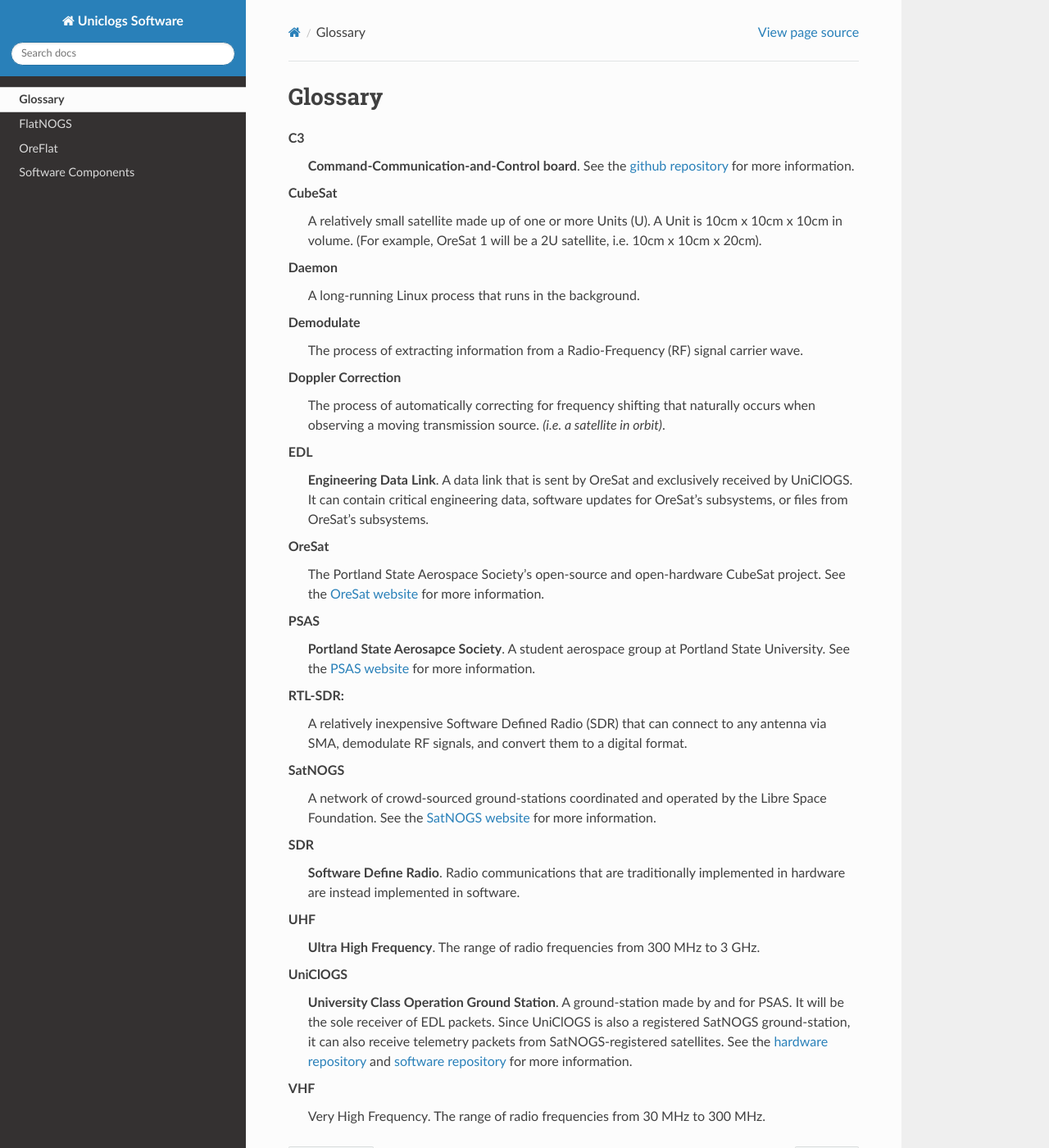
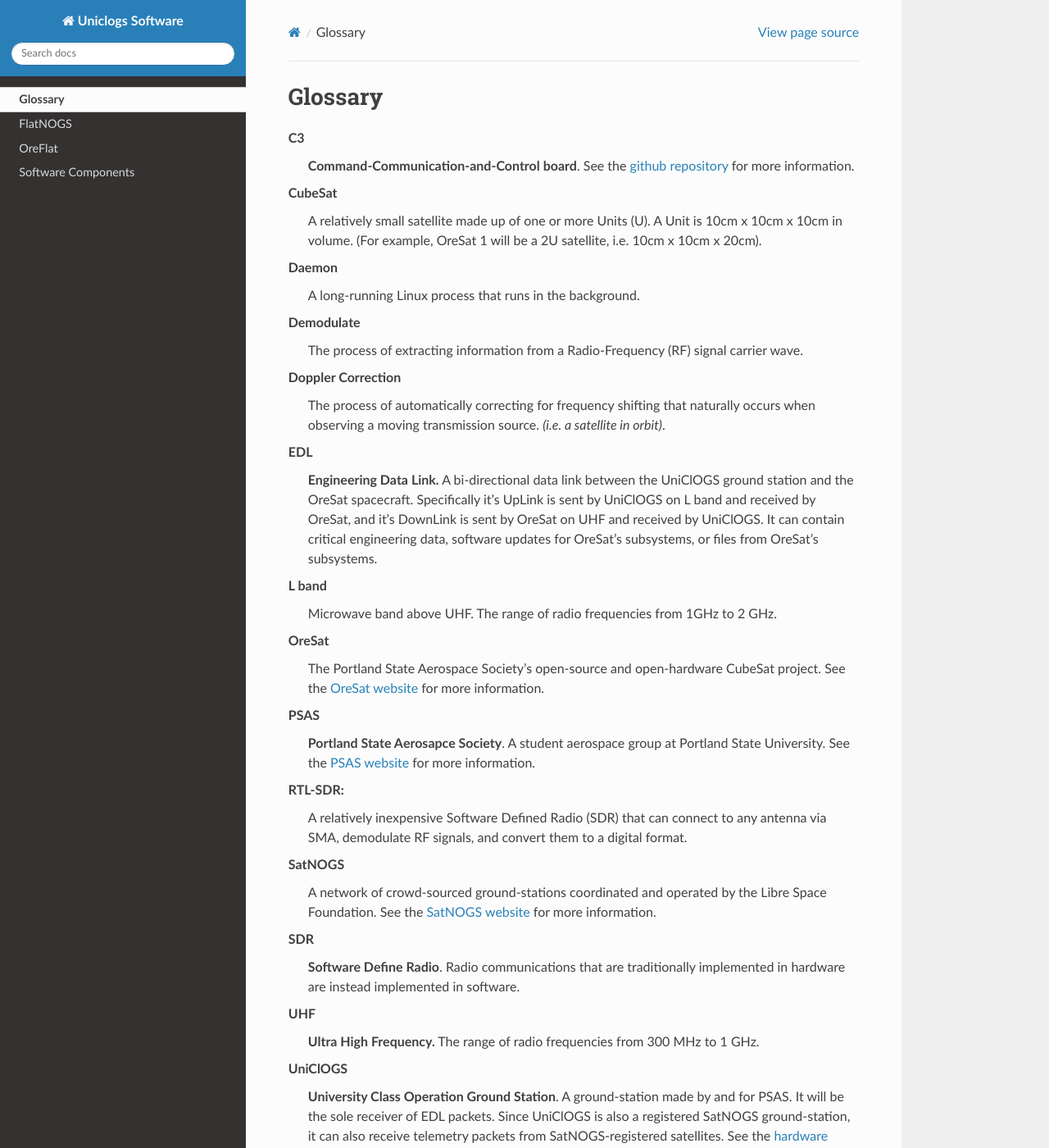
Before and after one commit to uniclogs/uniclogs-docs, a Sphinx documentation site: the page built from docs/glossary.rst, in a window 1280 px wide and 1400 px high. Shown: the whole window at 82% size. Built offline with Sphinx 7.4.7 and the Read the Docs theme 2.0.0, drawn with Linux system fonts in a browser that asks for light colours.

Commit message:
Update docs glossary

```diff
--- a/docs/glossary.rst
+++ b/docs/glossary.rst
@@ -20,7 +20,10 @@
         The process of automatically correcting for frequency shifting that naturally occurs when observing a moving transmission source. *(i.e. a satellite in orbit)*.
 
     EDL
-        **Engineering Data Link**. A data link that is sent by OreSat and exclusively received by UniClOGS. It can contain critical engineering data, software updates for OreSat's subsystems, or files from OreSat's subsystems.
+        **Engineering Data Link.** A bi-directional data link between the UniClOGS ground station and the OreSat spacecraft. Specifically it's UpLink is sent by UniClOGS on L band and received by OreSat, and it's DownLink is sent by OreSat on UHF and received by UniClOGS. It can contain critical engineering data, software updates for OreSat’s subsystems, or files from OreSat’s subsystems.
+
+    L band
+        Microwave band above UHF. The range of radio frequencies from 1GHz to 2 GHz.
 
     OreSat
         The Portland State Aerospace Society's open-source and open-hardware CubeSat project. See the `OreSat website <https://www.oresat.org>`_ for more information.
@@ -38,7 +41,7 @@
         **Software Define Radio**. Radio communications that are traditionally implemented in hardware are instead implemented in software.
 
     UHF
-        **Ultra High Frequency**. The range of radio frequencies from 300 MHz to 3 GHz.
+        **Ultra High Frequency.** The range of radio frequencies from 300 MHz to 1 GHz.
 
     UniClOGS
         **University Class Operation Ground Station**. A ground-station made by and for PSAS. It will be the sole receiver of EDL packets. Since UniClOGS is also a registered SatNOGS ground-station, it can also receive telemetry packets from SatNOGS-registered satellites. See the `hardware repository <https://github.com/oresat/uniclogs-hardware>`_ and `software repository <https://github.com/oresat/uniclogs-software>`_ for more information.
```
